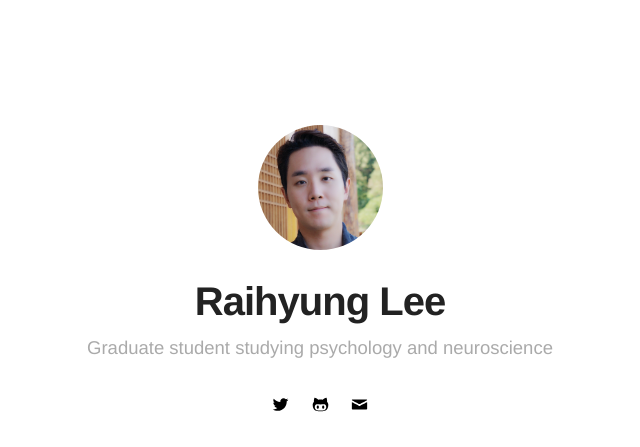
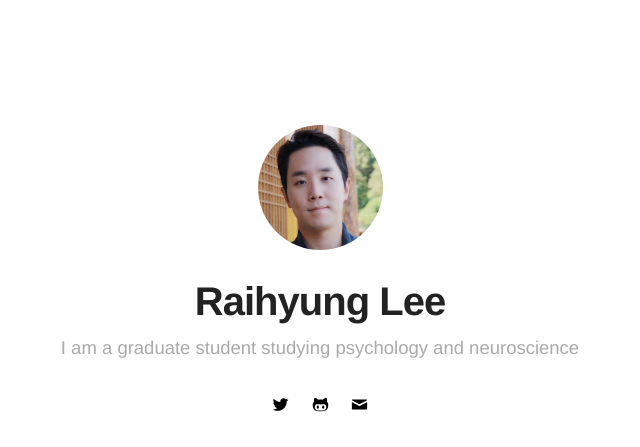
Before and after one commit to RaihyungLee/RaihyungLee.github.io, a Jekyll site: the page built from index.html, in a window 1280 px wide. Shown: the top 447 px of the page, without its empty margins (320-960 px from the left). Built offline with Jekyll 4.4.1, drawn with Linux system fonts in a browser that asks for light colours.

```diff
--- a/_config.yml
+++ b/_config.yml
@@ -1,6 +1,6 @@
 # main text of home
 name: Raihyung Lee
-bio: Graduate student studying psychology and neuroscience
+bio: I am a graduate student studying psychology and neuroscience
 
 # twitter summary info
 description: Stuff I find interesting
```
